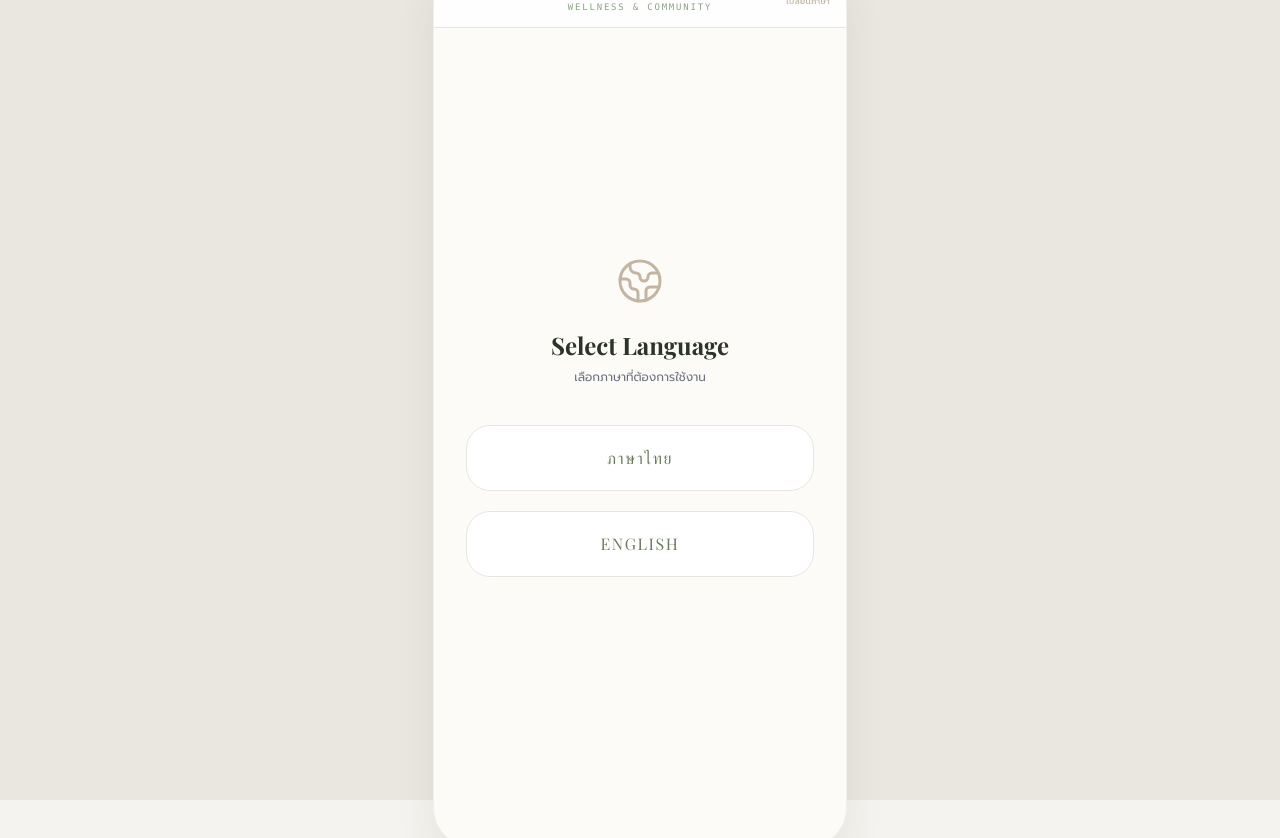
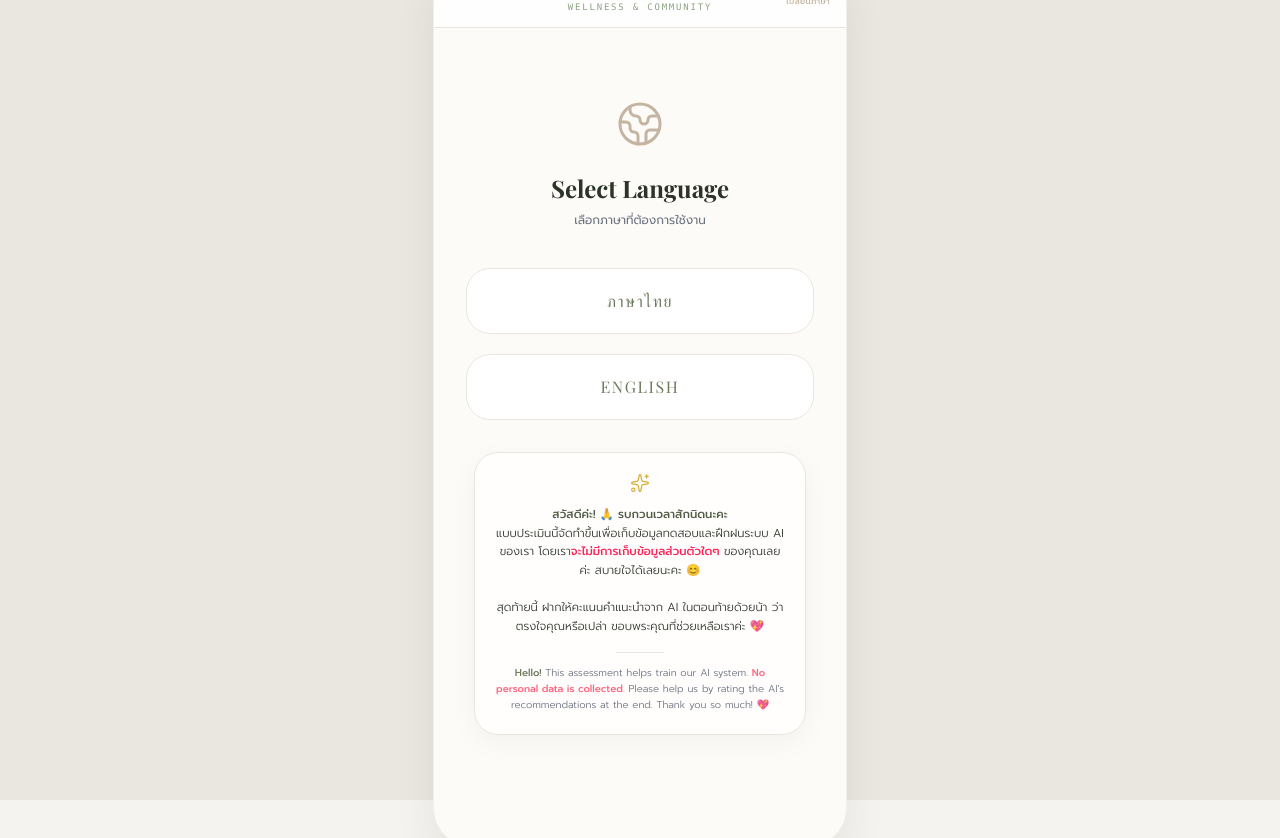
Before and after one commit to SimtheCreator/Wellbook-Matching, a React (Vite) app: page / in a window 1280 px wide. Shown: the top 838 px of the page. Built offline with nearby package versions, Linux system fonts and the light colour scheme; no server answers; the database is empty; a web font is replaced by a local one.

Commit message:
Add disclaimer to welcome page

```diff
--- a/src/pages/WellnistaAssessment.jsx
+++ b/src/pages/WellnistaAssessment.jsx
@@ -557,6 +557,21 @@ export default function WellnistaAssessment() {
                         <span className="text-[16px] font-serif tracking-widest text-wellnista-olive uppercase">English</span>
                     </button>
                 </div>
+
+                <div className="mt-8 bg-white/70 p-5 rounded-3xl border border-wellnista-border shadow-[0_8px_30px_rgb(0,0,0,0.04)] max-w-sm text-center mx-4">
+                    <div className="flex justify-center mb-3">
+                        <i data-lucide="sparkles" className="w-5 h-5 text-wellnista-gold"></i>
+                    </div>
+                    <p className="text-[11.5px] text-wellnista-textDark leading-relaxed mb-4 font-light">
+                        <span className="font-medium text-wellnista-oliveDark">สวัสดีค่ะ! 🙏 รบกวนเวลาสักนิดนะคะ</span><br/>
+                        แบบประเมินนี้จัดทำขึ้นเพื่อเก็บข้อมูลทดสอบและฝึกฝนระบบ AI ของเรา โดยเรา<span className="text-rose-500 font-medium">จะไม่มีการเก็บข้อมูลส่วนตัวใดๆ</span> ของคุณเลยค่ะ สบายใจได้เลยนะคะ 😊<br/><br/>
+                        สุดท้ายนี้ ฝากให้คะแนนคำแนะนำจาก AI ในตอนท้ายด้วยน้า ว่าตรงใจคุณหรือเปล่า ขอบพระคุณที่ช่วยเหลือเราค่ะ 💖
+                    </p>
+                    <div className="h-[1px] w-12 bg-[#e8e5df] mx-auto mb-3"></div>
+                    <p className="text-[10px] text-wellnista-textMuted leading-relaxed font-light">
+                        <span className="font-medium text-wellnista-olive">Hello!</span> This assessment helps train our AI system. <span className="text-rose-400 font-medium">No personal data is collected.</span> Please help us by rating the AI's recommendations at the end. Thank you so much! 💖
+                    </p>
+                </div>
             </div>
 
             {/* Step 1: Demographics */}
```
